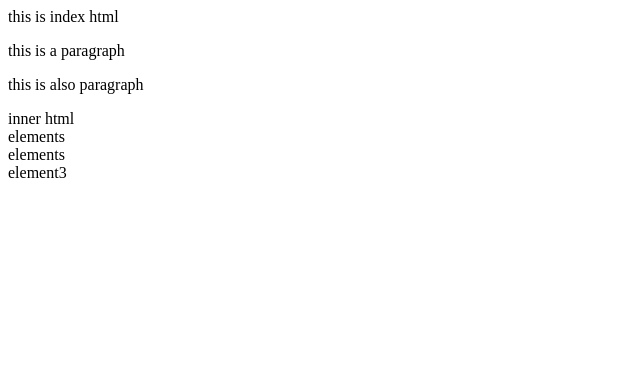
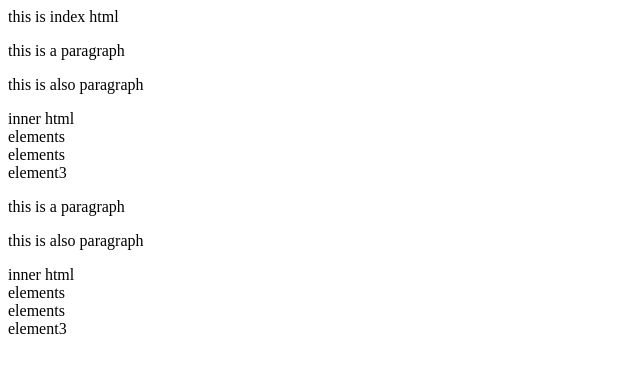
Before and after one commit to addanki-saisrinu/html-works, a plain HTML site: page index.html in a window 1280 px wide. Shown: the whole page, without its empty margins (0-640 px from the left). Drawn offline with Linux system fonts and the light colour scheme.

Commit message:
Update index

```diff
--- a/index.html
+++ b/index.html
@@ -13,5 +13,11 @@
     <div>elements</div>
     <div>elements</div>
     <div>element3</div>
+    <p>this is a paragraph</p>
+    <p>this is also paragraph</p>
+    <div>inner html</div>
+    <div>elements</div>
+    <div>elements</div>
+    <div>element3</div>
 </body>
 </html>
```
